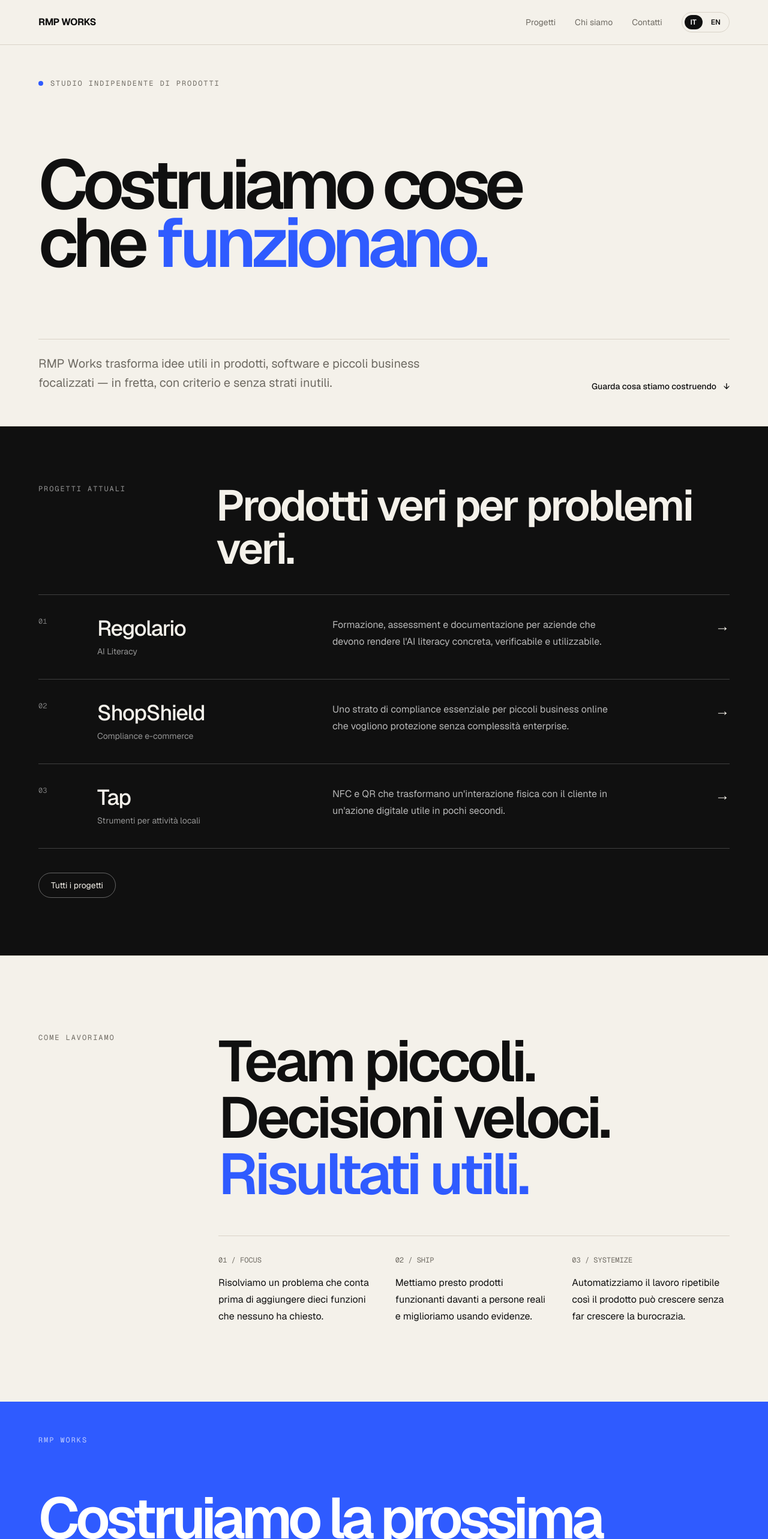
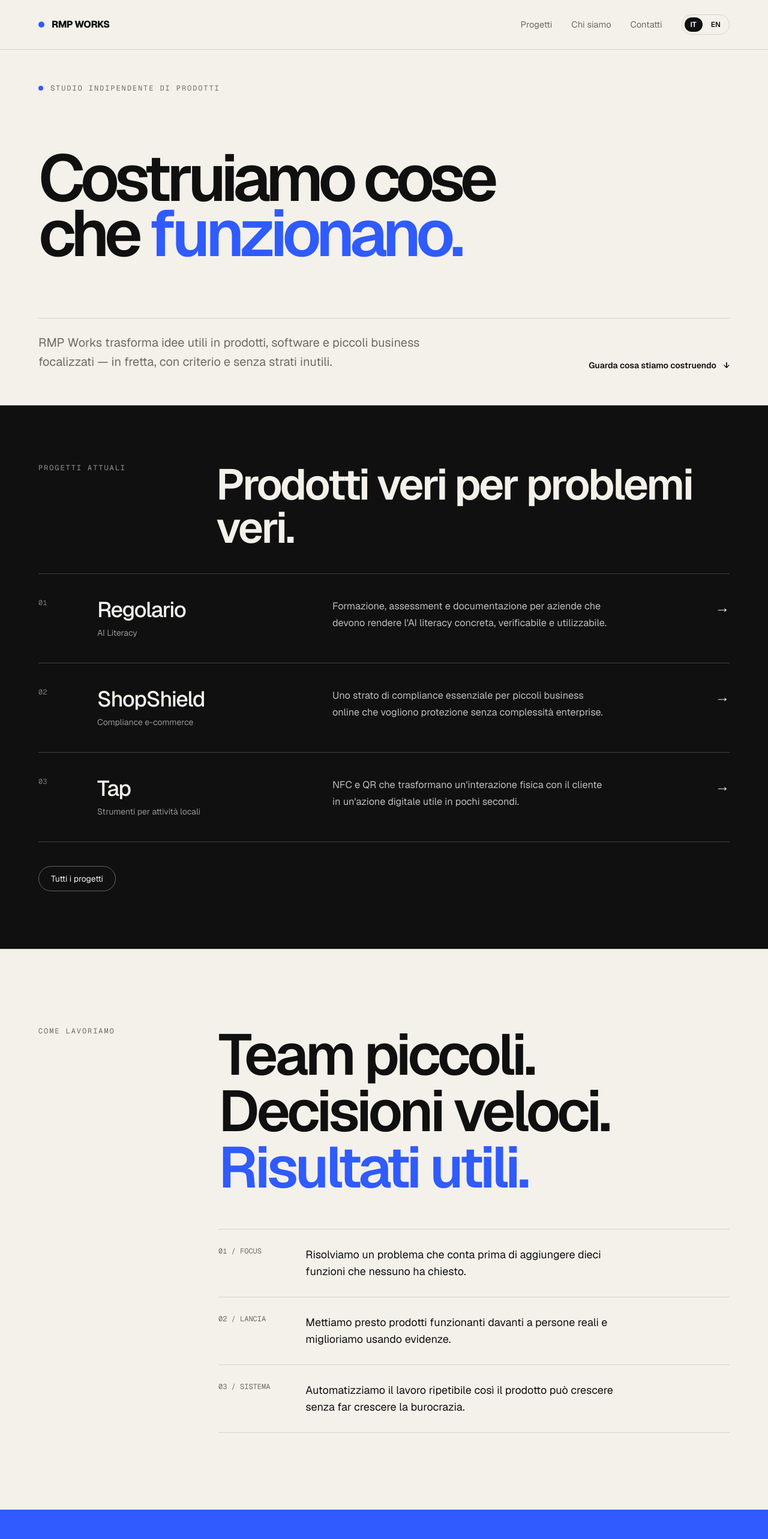
Before and after one commit to MacNaym/rmpworks, a Next.js app: page / in a window 1280 px wide. Shown: the top 2566 px of the page at 60% size. Built offline with nearby package versions, Linux system fonts and the light colour scheme.

Commit message:
Refine Italian homepage layout and hierarchy

```diff
--- a/app/page.tsx
+++ b/app/page.tsx
@@ -33,13 +33,14 @@ export default function Home() {
   return (
     <main className="min-h-screen overflow-x-clip bg-[var(--background)] text-[var(--foreground)]">
       <header className="border-b border-[var(--line)]">
-        <div className={`${frame} flex items-center justify-between py-5`}>
-          <Link href="/" className="text-base font-bold tracking-[-0.03em]">
+        <div className={`${frame} flex items-center justify-between py-6`}>
+          <Link href="/" className="flex items-center gap-3 text-base font-extrabold tracking-[-0.035em]">
+            <span className="h-2.5 w-2.5 rounded-full bg-[var(--accent)]" aria-hidden />
             RMP WORKS
           </Link>
 
           <div className="flex items-center gap-5 sm:gap-8">
-            <nav className="hidden items-center gap-5 text-sm text-[var(--muted)] sm:flex sm:gap-8">
+            <nav className="hidden items-center gap-6 text-[0.92rem] text-[var(--muted)] sm:flex sm:gap-8">
               <Link className="transition hover:text-black" href="/projects">Progetti</Link>
               <Link className="transition hover:text-black" href="/about">Chi siamo</Link>
               <Link className="transition hover:text-black" href="/contact">Contatti</Link>
@@ -52,14 +53,14 @@ export default function Home() {
         </div>
       </header>
 
-      <section className={`${frame} grid min-h-[76vh] content-between py-8 sm:py-12 lg:py-14`}>
+      <section className={`${frame} grid min-h-[74vh] content-between py-8 sm:py-12 lg:py-14`}>
         <div className="flex items-center gap-3 font-mono text-xs uppercase tracking-[0.16em] text-[var(--muted)]">
           <span className="h-2 w-2 rounded-full bg-[var(--accent)]" />
           Studio indipendente di prodotti
         </div>
 
-        <div className="py-16 sm:py-24 lg:py-28">
-          <h1 className="max-w-[1420px] text-[clamp(4rem,9vw,10rem)] font-semibold leading-[0.84] tracking-[-0.075em]">
+        <div className="py-14 sm:py-20 lg:py-24">
+          <h1 className="max-w-[1500px] text-[clamp(4rem,8.5vw,9.5rem)] font-semibold leading-[0.84] tracking-[-0.075em]">
             Costruiamo cose
             <br />
             che <span className="text-[var(--accent)]">funzionano.</span>
@@ -72,7 +73,7 @@ export default function Home() {
           </p>
 
           <div className="flex items-end md:col-span-3 md:col-start-10 md:justify-end">
-            <Link href="#work" className="inline-flex items-center gap-3 text-sm font-medium">
+            <Link href="#work" className="inline-flex items-center gap-3 text-sm font-semibold">
               Guarda cosa stiamo costruendo <span aria-hidden>↓</span>
             </Link>
           </div>
@@ -83,20 +84,20 @@ export default function Home() {
         <div className={`${frame} py-16 sm:py-20 lg:py-24`}>
           <div className="grid gap-8 border-b border-white/20 pb-10 md:grid-cols-12">
             <p className="font-mono text-xs uppercase tracking-[0.16em] text-white/55 md:col-span-3">Progetti attuali</p>
-            <h2 className="text-4xl font-semibold tracking-[-0.045em] sm:text-5xl md:col-span-9 lg:text-7xl">
+            <h2 className="max-w-6xl text-4xl font-semibold tracking-[-0.045em] sm:text-5xl md:col-span-9 lg:text-7xl">
               Prodotti veri per problemi veri.
             </h2>
           </div>
 
           <div>
             {ventures.map((venture) => (
-              <Link href={venture.href} key={venture.name} className="group grid gap-6 border-b border-white/20 py-9 transition hover:border-white/60 md:grid-cols-12 md:items-start">
+              <Link href={venture.href} key={venture.name} className="group grid gap-6 border-b border-white/20 py-10 transition hover:border-white/60 md:grid-cols-12 md:items-start">
                 <span className="font-mono text-xs text-white/45 md:col-span-1">{venture.index}</span>
                 <div className="md:col-span-4">
                   <p className="text-3xl font-medium tracking-[-0.04em] sm:text-4xl">{venture.name}</p>
                   <p className="mt-2 text-sm text-white/55">{venture.tag}</p>
                 </div>
-                <p className="max-w-3xl text-base leading-7 text-white/70 md:col-span-5">{venture.description}</p>
+                <p className="max-w-3xl text-[1.02rem] leading-7 text-white/72 md:col-span-5">{venture.description}</p>
                 <div className="text-right text-2xl transition-transform group-hover:translate-x-1 md:col-span-2">→</div>
               </Link>
             ))}
@@ -123,18 +124,18 @@ export default function Home() {
               <span className="text-[var(--accent)]">Risultati utili.</span>
             </h2>
 
-            <div className="mt-14 grid gap-8 border-t border-[var(--line)] pt-8 sm:grid-cols-3">
-              <div>
-                <p className="font-mono text-xs text-[var(--muted)]">01 / FOCUS</p>
-                <p className="mt-4 max-w-sm leading-7">Risolviamo un problema che conta prima di aggiungere dieci funzioni che nessuno ha chiesto.</p>
+            <div className="mt-14 border-t border-[var(--line)]">
+              <div className="grid gap-5 border-b border-[var(--line)] py-7 md:grid-cols-12 md:items-start">
+                <p className="font-mono text-xs text-[var(--muted)] md:col-span-2">01 / FOCUS</p>
+                <p className="max-w-3xl text-lg leading-7 md:col-span-8">Risolviamo un problema che conta prima di aggiungere dieci funzioni che nessuno ha chiesto.</p>
               </div>
-              <div>
-                <p className="font-mono text-xs text-[var(--muted)]">02 / SHIP</p>
-                <p className="mt-4 max-w-sm leading-7">Mettiamo presto prodotti funzionanti davanti a persone reali e miglioriamo usando evidenze.</p>
+              <div className="grid gap-5 border-b border-[var(--line)] py-7 md:grid-cols-12 md:items-start">
+                <p className="font-mono text-xs text-[var(--muted)] md:col-span-2">02 / LANCIA</p>
+                <p className="max-w-3xl text-lg leading-7 md:col-span-8">Mettiamo presto prodotti funzionanti davanti a persone reali e miglioriamo usando evidenze.</p>
               </div>
-              <div>
-                <p className="font-mono text-xs text-[var(--muted)]">03 / SYSTEMIZE</p>
-                <p className="mt-4 max-w-sm leading-7">Automatizziamo il lavoro ripetibile così il prodotto può crescere senza far crescere la burocrazia.</p>
+              <div className="grid gap-5 border-b border-[var(--line)] py-7 md:grid-cols-12 md:items-start">
+                <p className="font-mono text-xs text-[var(--muted)] md:col-span-2">03 / SISTEMA</p>
+                <p className="max-w-3xl text-lg leading-7 md:col-span-8">Automatizziamo il lavoro ripetibile così il prodotto può crescere senza far crescere la burocrazia.</p>
               </div>
             </div>
           </div>
@@ -153,20 +154,21 @@ export default function Home() {
             </h2>
           </div>
 
-          <div className="flex flex-col gap-5 border-t border-white/40 pt-6 sm:flex-row sm:items-center sm:justify-between">
-            <p className="max-w-xl text-white/80">Prodotti, esperimenti e business con una ragione per esistere.</p>
-            <Link href="/contact" className="inline-flex w-fit rounded-full bg-white px-6 py-3 text-sm font-semibold text-[#101010] transition hover:bg-[#101010] hover:text-white">
+          <div className="flex flex-col gap-6 border-t border-white/40 pt-7 sm:flex-row sm:items-center sm:justify-between">
+            <p className="max-w-xl text-lg text-white/85">Prodotti, esperimenti e business con una ragione per esistere.</p>
+            <Link href="/contact" className="inline-flex w-fit items-center rounded-full bg-[#101010] px-7 py-4 text-base font-bold text-white transition hover:-translate-y-0.5 hover:bg-white hover:text-[#101010]">
               Parliamone →
             </Link>
           </div>
         </div>
       </section>
 
-      <footer className="bg-[#101010] text-white">
-        <div className={`${frame} flex flex-col gap-8 py-10 md:flex-row md:items-end md:justify-between`}>
+      <footer className="border-t border-white/10 bg-[#101010] text-white">
+        <div className={`${frame} flex flex-col gap-10 py-14 md:flex-row md:items-end md:justify-between`}>
           <div>
-            <p className="text-lg font-semibold tracking-[-0.03em]">RMP WORKS</p>
-            <p className="mt-2 text-sm text-white/45">© 2026 RMP Works</p>
+            <p className="text-xl font-bold tracking-[-0.035em]">RMP WORKS</p>
+            <p className="mt-3 max-w-md text-sm leading-6 text-white/45">Studio indipendente di prodotti, software e piccoli business costruiti per risolvere problemi reali.</p>
+            <p className="mt-5 text-sm text-white/35">© 2026 RMP Works</p>
           </div>
           <div className="flex items-center gap-6 text-sm text-white/60">
             <Link className="hover:text-white" href="/projects">Progetti</Link>
```
